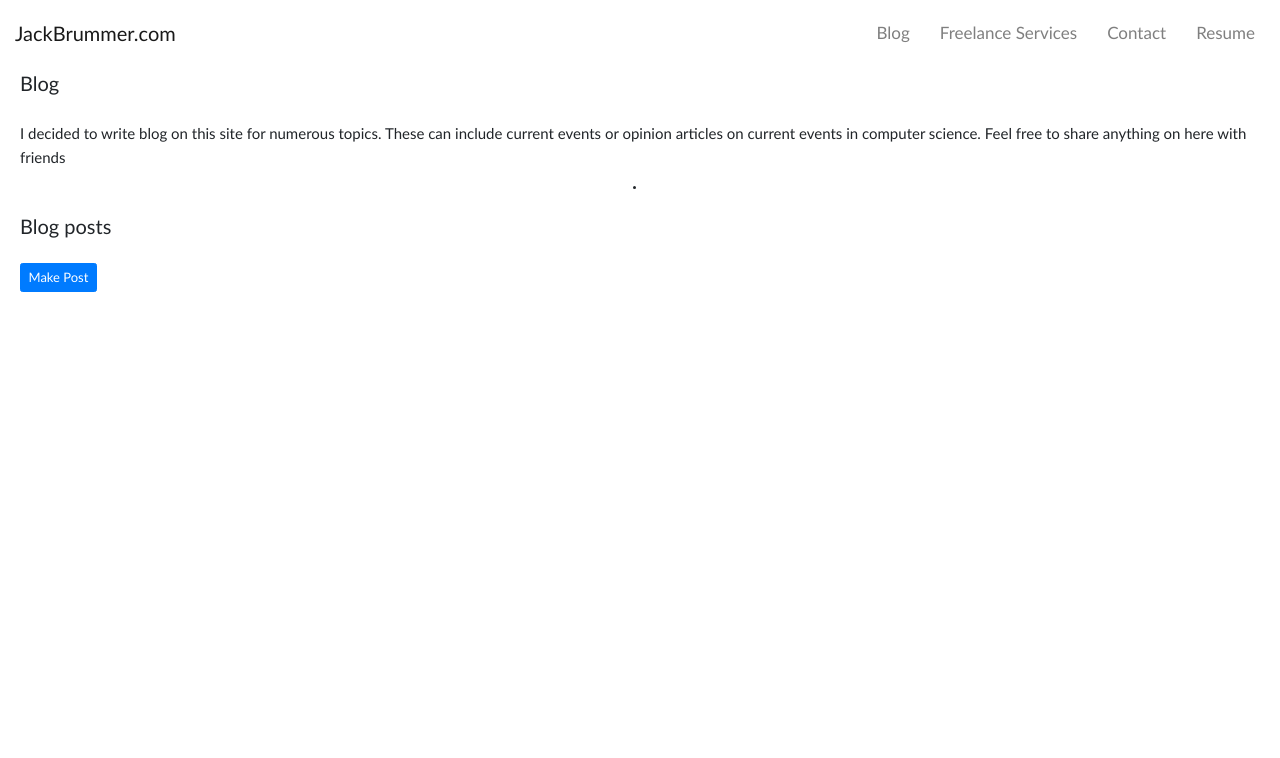
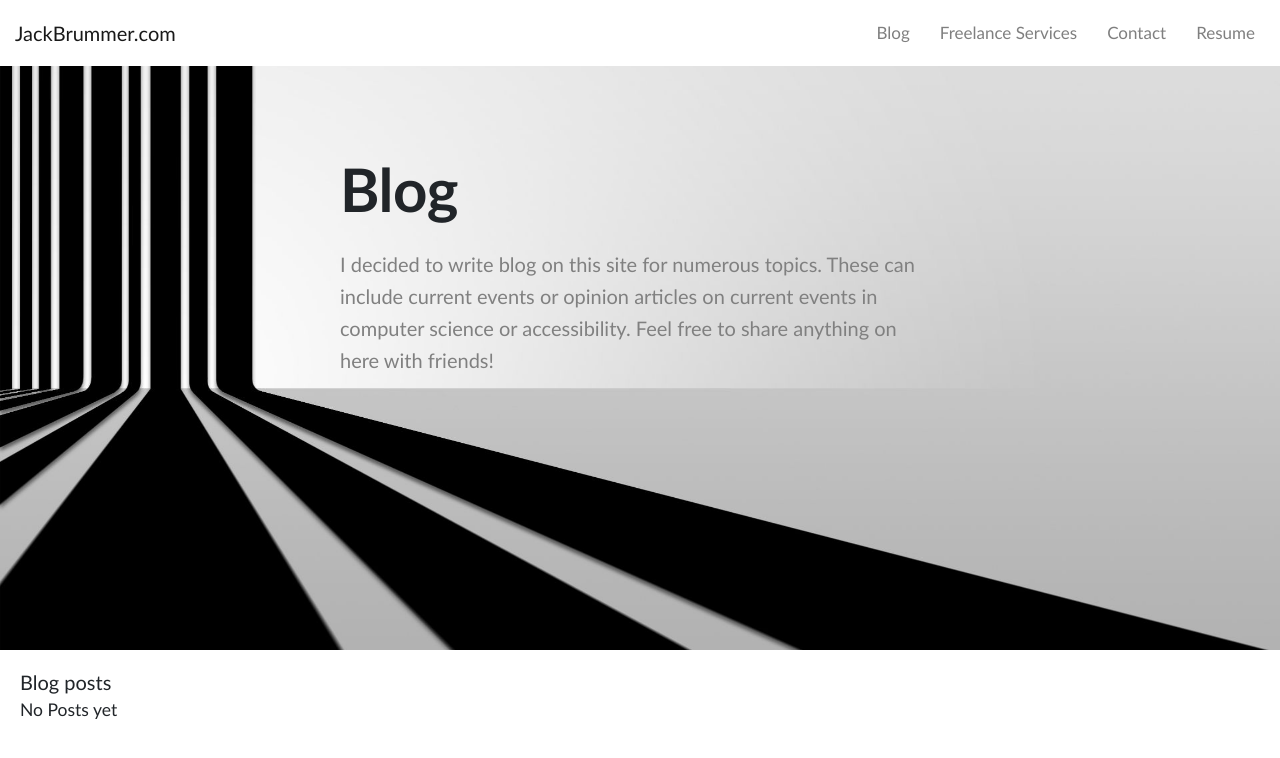
Before and after one commit to jbrummer402/Resume-Site, a Next.js app in the folder client/: page /blog in a window 1280 px wide. Shown: the top 758 px of the page. Built offline with nearby package versions, Linux system fonts and the light colour scheme.

Commit message:
testing with axios

```diff
--- a/client/package.json
+++ b/client/package.json
@@ -16,6 +16,7 @@
     "@material-ui/core": "^4.12.3",
     "@mui/material": "^5.2.5",
     "auth0-js": "^9.18.0",
+    "axios": "^0.24.0",
     "bootstrap": "^4.6.1",
     "build": "^0.1.4",
     "core-js": "^3.20.1",
@@ -44,6 +45,7 @@
     "remark": "^12.0.1",
     "remark-html": "^12.0.0",
     "sass": "^1.45.1",
+    "sharp": "^0.29.3",
     "x-tag": "^2.0.3-beta"
   },
   "devDependencies": {
--- /dev/null
+++ b/client/pages/api/getDownloads.js
@@ -0,0 +1,25 @@
+// Next.js API route support: https://nextjs.org/docs/api-routes/introduction
+
+import axios from "axios";
+
+const handler = async (req, res) => {
+  //   let { data } = await axios.get(
+  //     "https://github.com/jbrummer402/Resume-Site/blob/4f916730247d885c7878a3e94cb9697c27127ec4/client/public/downloadables/JackBrummer_Resume_2021.pdf"
+  //   );
+
+  try {
+    const { data } = await axios.get(req.query.url);
+    console.log(data);
+    res.statusCode = 200;
+    res.setHeader("Content-Type", "application/pdf");
+    res.setHeader(
+      "Content-Disposition",
+      "attachment; filename=JackBrummer_Resume_2021.pdf"
+    );
+    res.send(data);
+  } catch (e) {
+    console.log(e);
+  }
+};
+
+export default handler;
--- a/client/pages/blog/index.js
+++ b/client/pages/blog/index.js
@@ -8,6 +8,7 @@ import { useState } from "react";
 
 export default function blog(props) {
   let [formHidden, setFormHidden] = useState(true);
+  let [blogPosts, setBlogPosts] = useState([]);
 
   const onButtonClick = () => {
     setFormHidden(() => !formHidden);
@@ -21,23 +22,48 @@ export default function blog(props) {
 
   return (
     <>
-      <div>
-        <h1 className={utilStyles.headingLg}> Blog </h1>
-        <p
+      <div
+        style={{
+          height: "75vh",
+          width: "100vw",
+          overflow: "auto",
+          backgroundImage: "url(/images/1209438.jpeg)",
+          backgroundRepeat: "no-repeat",
+          backgroundSize: "100% 100%",
+        }}
+      >
+        <div
           style={{
-            fontSize: "1.5rem",
-            lineHeight: "1.6",
-            paddingLeft: "2rem",
+            maxWidth: "50%",
+            margin: "10rem auto",
+            maxHeight: "20%",
           }}
         >
-          I decided to write blog on this site for numerous topics. These can
-          include current events or opinion articles on current events in
-          computer science. Feel free to share anything on here with friends
-        </p>
-
-        <li></li>
+          <h1
+            style={{
+              color: "Button",
+              fontSize: "6rem",
+              fontWeight: "bold",
+            }}
+            className={utilStyles.headingXl}
+          >
+            Blog
+          </h1>
+          <h2
+            style={{
+              lineHeight: "1.6",
+              padding: "2rem",
+              color: "grey",
+            }}
+            className={utilStyles.headingLg}
+          >
+            I decided to write blog on this site for numerous topics. These can
+            include current events or opinion articles on current events in
+            computer science or accessibility. Feel free to share anything on
+            here with friends!
+          </h2>
+        </div>
       </div>
-
       <div
         style={{
           lineHeight: "1.6",
@@ -45,12 +71,13 @@ export default function blog(props) {
         }}
       >
         <h2>Blog posts</h2>
-        <Button
+        <h3>No Posts yet</h3>
+        {/* <Button
           style={{ marginTop: "2rem", fontSize: "1.3rem" }}
           onClick={onButtonClick}
         >
           Make Post
-        </Button>
+        </Button> */}
       </div>
 
       {formHidden ? (
```
Also changed, not shown: 1 other file (tests, documents, lock files or other folders).
